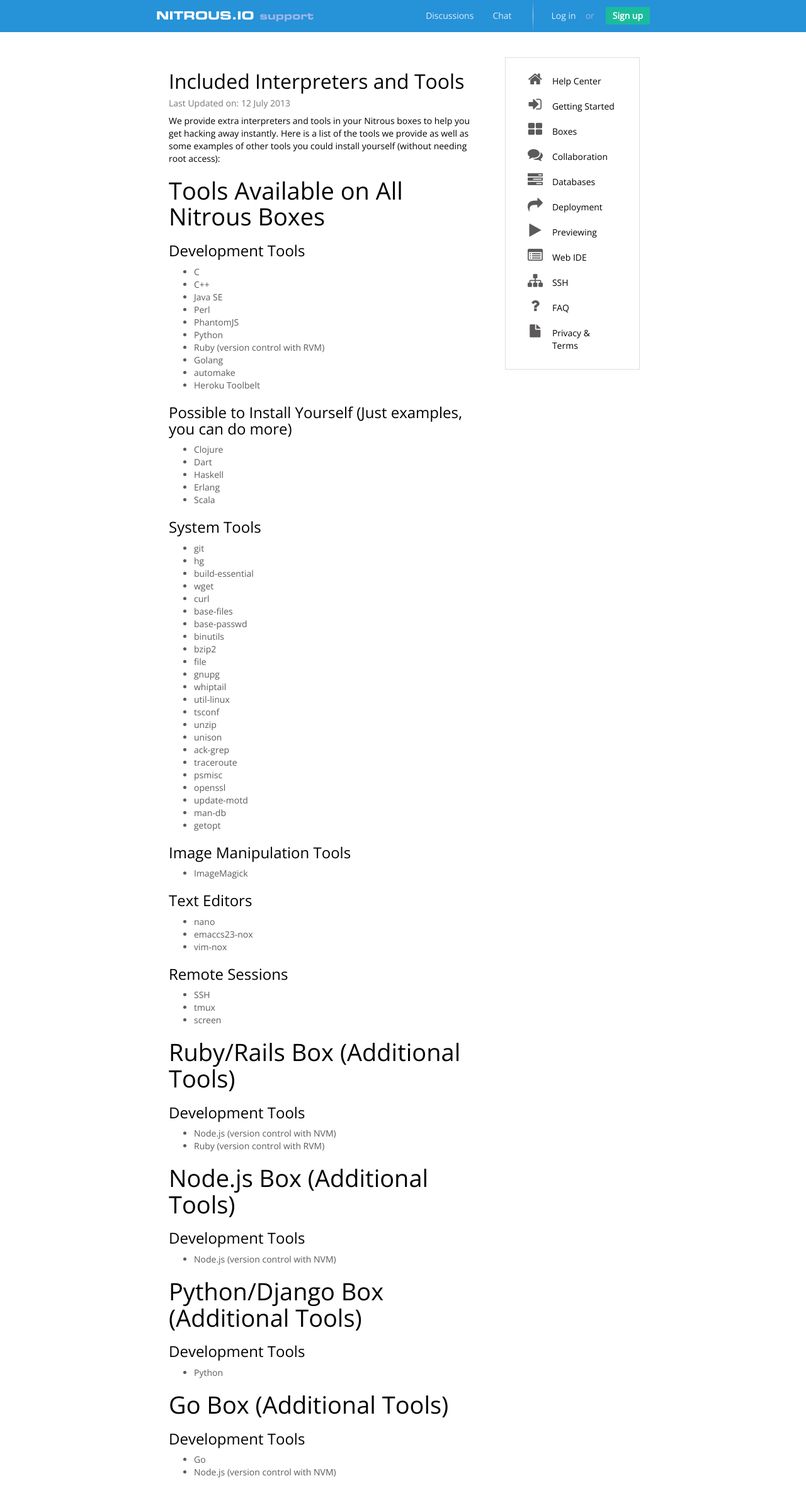
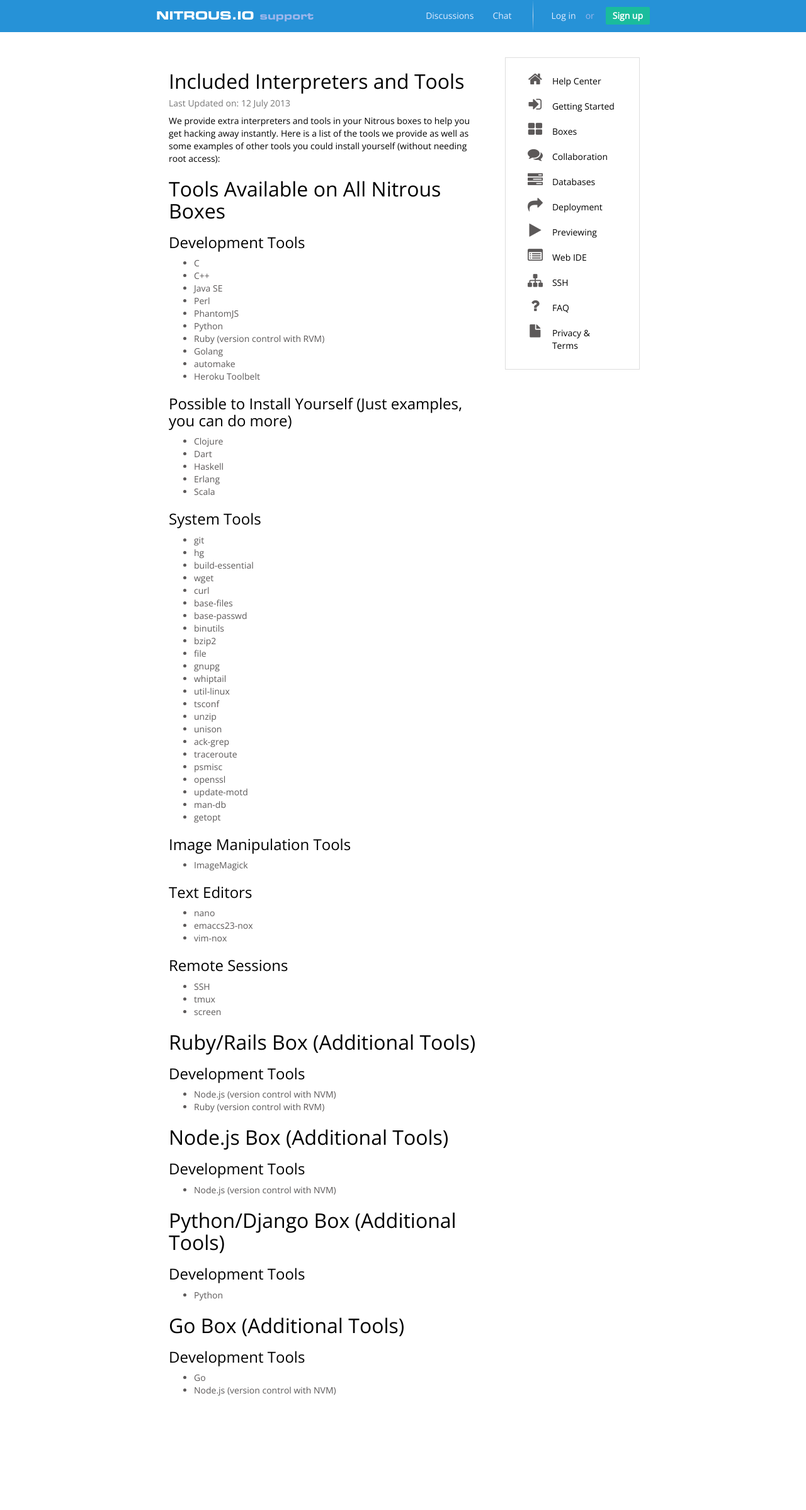
Before and after one commit to pkallberg/help.nitrous.io, a Jekyll site: the page built from _posts/2013-07-12-box-interpreters-and-tools.md, in a window 1280 px wide. Shown: the whole page at 63% size. Built offline with Jekyll 4.4.1, drawn with Linux system fonts in a browser that asks for light colours; comment, search, counter and statistics services are not loaded; after the commit the page ends 2268 px from its top, so only the background shows below that.

Commit message:
changed header sizes in guide

```diff
--- a/_posts/2013-07-12-box-interpreters-and-tools.md
+++ b/_posts/2013-07-12-box-interpreters-and-tools.md
@@ -7,7 +7,7 @@
 
 We provide extra interpreters and tools in your Nitrous boxes to help you get hacking away instantly. Here is a list of the tools we provide as well as some examples of other tools you could install yourself (without needing root access):
 
-# Tools Available on All Nitrous Boxes
+## Tools Available on All Nitrous Boxes
 
 ### Development Tools
 
@@ -71,23 +71,23 @@
 * tmux
 * screen
 
-# Ruby/Rails Box (Additional Tools)
+## Ruby/Rails Box (Additional Tools)
 
 ### Development Tools
 * Node.js (version control with NVM)
 * Ruby  (version control with RVM)
 
-# Node.js Box (Additional Tools)
+## Node.js Box (Additional Tools)
 
 ### Development Tools
 * Node.js (version control with NVM)
 
-# Python/Django Box (Additional Tools)
+## Python/Django Box (Additional Tools)
 
 ### Development Tools
 * Python
 
-# Go Box (Additional Tools)
+## Go Box (Additional Tools)
 
 ### Development Tools
 * Go
--- a/discussions/index.html
+++ b/discussions/index.html
@@ -3,8 +3,7 @@
 title: Discussions
 ---
 
-	<h5>Need some help? <a href="http://stackoverflow.com/questions/ask">Ask a question</a> on Stackoverflow with #nitrousio tagged, and our developers (and other developers) will reach out to help you.</h5>
-
+<h5>Need some help? <a href="http://stackoverflow.com/questions/ask" target="blank">Ask a question</a> on Stackoverflow with the tag #nitrousio and our developers (and other developers) will reach out to help you.</h5>
   <div class="feed">
     <script language="JavaScript" src="http://feed2js.org//feed2js.php?src=http%3A%2F%2Fstackoverflow.com%2Ffeeds%2Ftag%3Ftagnames%3Dnitrousio%26sort%3Dnewest&chan=y&desc=200>1&utf=y"  charset="UTF-8" type="text/javascript">
     </script>
```
